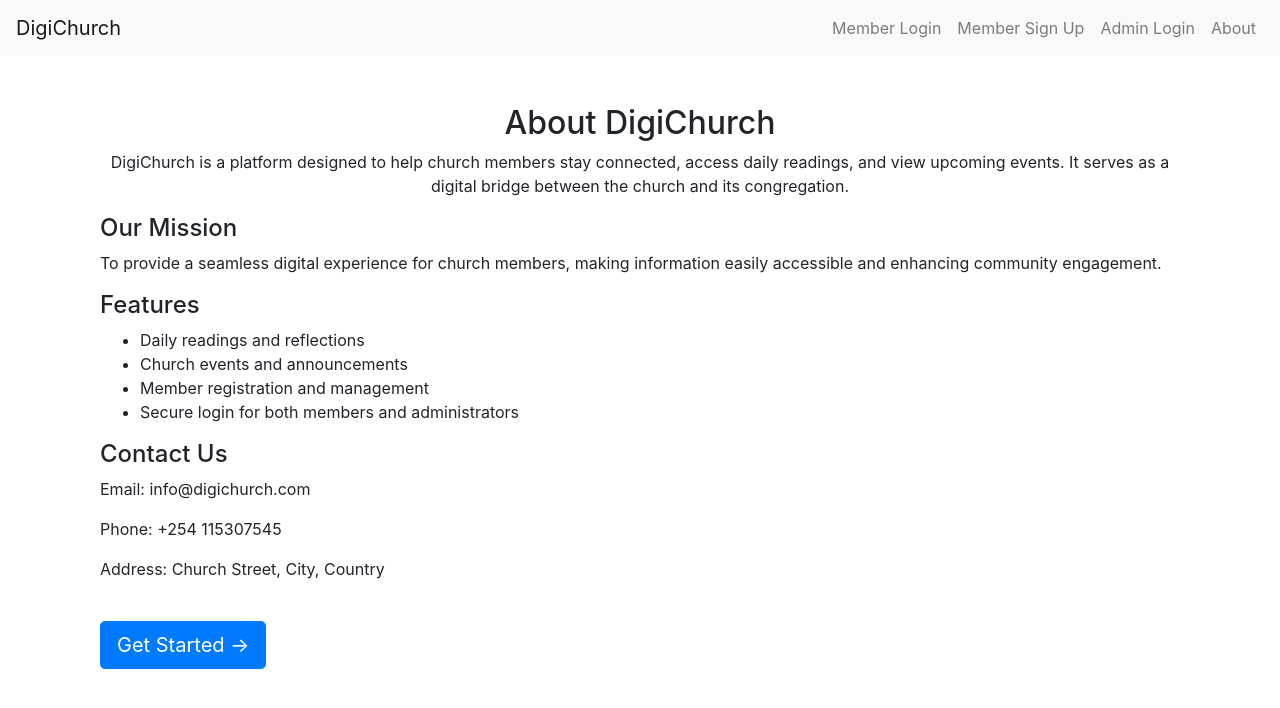
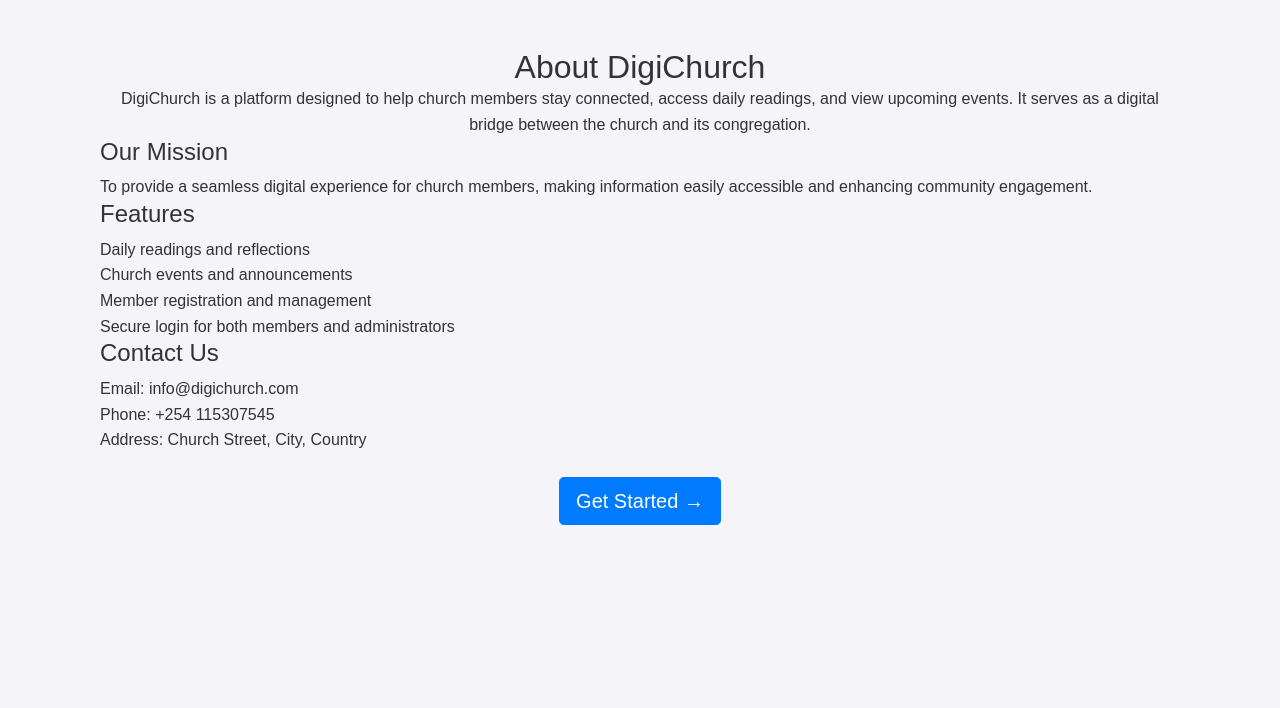
Before and after one commit to Manyala1/kanisa, a Flask app: page / in a window 1280 px wide. Shown: the top 708 px of the page. Run offline with Flask 3, Linux system fonts and the light colour scheme; some libraries are stand-ins or nearby versions.

Commit message:
get started roue

```diff
--- a/app/templates/base.html
+++ b/app/templates/base.html
@@ -5,18 +5,18 @@
     <meta name="viewport" content="width=device-width, initial-scale=1.0">
     <title>DigiChurch</title>
     <link rel="stylesheet" href="https://stackpath.bootstrapcdn.com/bootstrap/4.5.2/css/bootstrap.min.css">
-
+    <link rel="stylesheet" href="{{ url_for('static', filename='css/base.css') }}">
 </head>
 <body>
+    {% if show_nav %}
     <nav class="navbar navbar-expand-lg navbar-light bg-light">
-        <a class="navbar-brand" href="{{ url_for('views.landing') }}">DigiChurch</a>
+        <a class="navbar-brand" href="{{ url_for('auth.landing_page') }}">DigiChurch</a>
         <button class="navbar-toggler" type="button" data-toggle="collapse" data-target="#navbarNav" aria-controls="navbarNav" aria-expanded="false" aria-label="Toggle navigation">
             <span class="navbar-toggler-icon"></span>
         </button>
         <div class="collapse navbar-collapse" id="navbarNav">
             <ul class="navbar-nav ml-auto">
                 {% if not current_user.is_authenticated %}
-                    <!-- Guest links -->
                     <li class="nav-item">
                         <a class="nav-link" href="{{ url_for('auth.login') }}">Member Login</a>
                     </li>
@@ -27,11 +27,10 @@
                         <a class="nav-link" href="{{ url_for('auth.admin_login') }}">Admin Login</a>
                     </li>
                     <li class="nav-item">
-                        <a class="nav-link" href="{{ url_for('views.about') }}">About</a>
+                        <a class="nav-link" href="{{ url_for('auth.landing_page') }}">About</a>
                     </li>
                 {% else %}
                     {% if current_user.__class__.__name__ == 'Admin' %}
-                        <!-- Admin-specific links -->
                         <li class="nav-item">
                             <a class="nav-link" href="{{ url_for('auth.admin_activities') }}">Admin Activities</a>
                         </li>
@@ -39,9 +38,8 @@
                             <a class="nav-link" href="{{ url_for('auth.admin_logout') }}">Logout</a>
                         </li>
                     {% else %}
-                        <!-- Member-specific links -->
                         <li class="nav-item">
-                            <a class="nav-link" href="{{ url_for('views.home') }}">Back</a>
+                            <a class="nav-link" href="{{ url_for('auth.landing_page') }}">Home</a>
                         </li>
                         <li class="nav-item">
                             <a class="nav-link" href="{{ url_for('auth.logout') }}">Logout</a>
@@ -51,22 +49,7 @@
             </ul>
         </div>
     </nav>
-
-    <!-- Flash messages -->
-    <div class="container mt-3">
-        {% with messages = get_flashed_messages(with_categories=true) %}
-            {% if messages %}
-                {% for category, message in messages %}
-                    <div class="alert alert-{{ category }} alert-dismissible fade show" role="alert">
-                        {{ message }}
-                        <button type="button" class="close" data-dismiss="alert" aria-label="Close">
-                            <span aria-hidden="true">&times;</span>
-                        </button>
-                    </div>
-                {% endfor %}
-            {% endif %}
-        {% endwith %}
-    </div>
+    {% endif %}
 
     <div class="container mt-4">
         {% block content %}
@@ -76,6 +59,5 @@
     <script src="https://code.jquery.com/jquery-3.5.1.min.js"></script>
     <script src="https://cdn.jsdelivr.net/npm/@popperjs/core@2.5.4/dist/umd/popper.min.js"></script>
     <script src="https://stackpath.bootstrapcdn.com/bootstrap/4.5.2/js/bootstrap.min.js"></script>
-    <script src="{{ url_for('static', filename='js/main.js') }}"></script>
 </body>
 </html>
--- a/app/templates/get_started.html
+++ b/app/templates/get_started.html
@@ -21,8 +21,11 @@
     <p>Phone: +254 115307545</p>
     <p>Address: Church Street, City, Country</p>
 
-    <a href="{{ url_for('views.landing') }}" class="btn btn-primary btn-lg mt-4">
-        Get Started <span>&#8594;</span>
-    </a>
+    <!-- Get Started Button -->
+    <div class="text-center mt-4">
+        <a href="{{ url_for('views.base') }}" class="btn btn-primary btn-lg">
+            Get Started <span>&#8594;</span> <!-- Arrow symbol -->
+        </a>
+    </div>
 </div>
 {% endblock %}
--- a/app/views.py
+++ b/app/views.py
@@ -125,3 +125,7 @@
 @views.route('/', endpoint='landing')
 def landing():
     return render_template('get_started.html')
+
+@views.route('/main', endpoint='main')
+def main():
+    return render_template('main.html')
```
Also changed, not shown: app/auth.py (+8 -8 lines), templates/about.html (added, +10 -0 lines), templates/base.html (+5 -15 lines), templates/get_started.html (deleted, +0 -7 lines), instance/kanisa.db.
